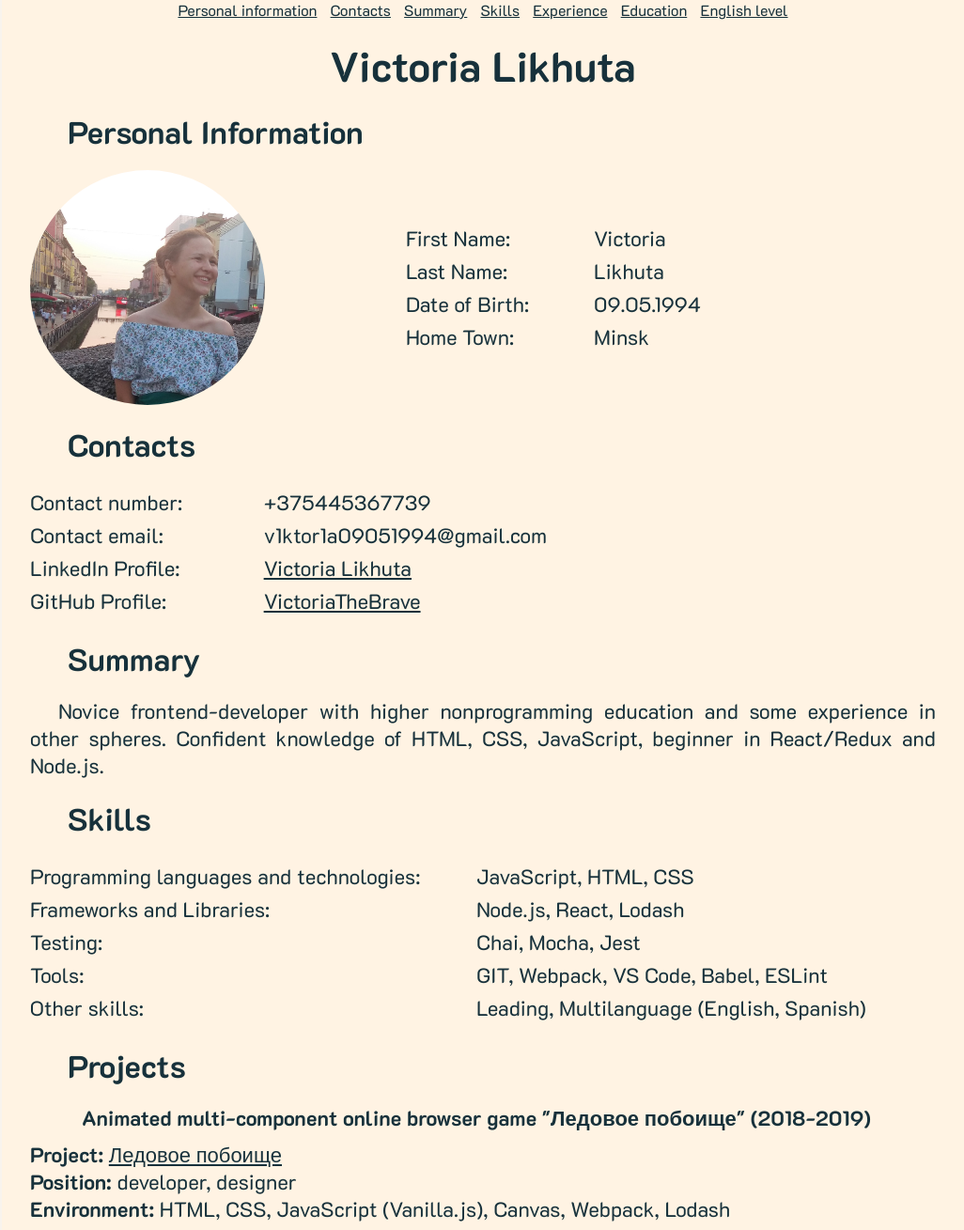
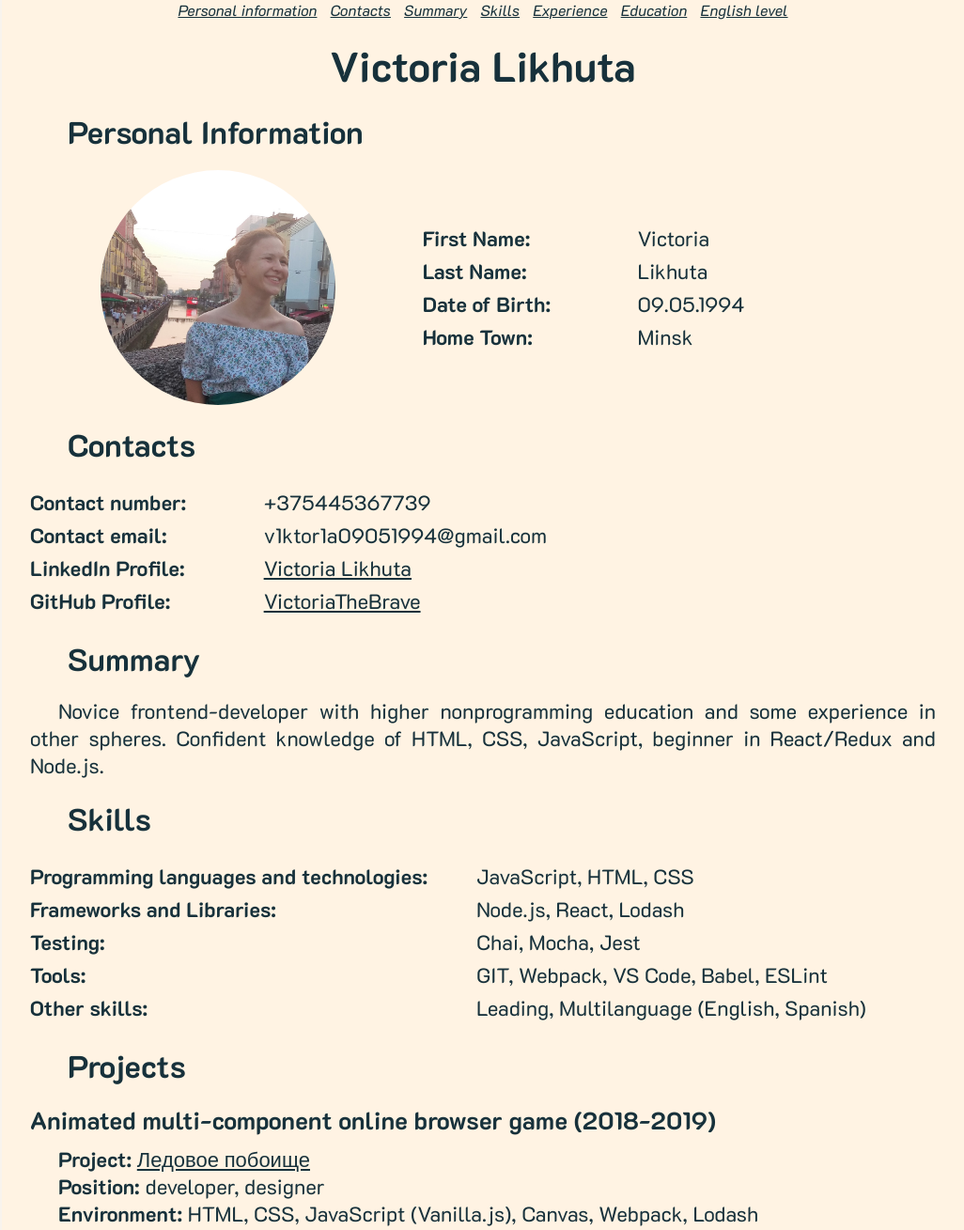
Before and after one commit to VictoriaTheBrave/rsschool-codejam1-cv, a plain HTML site: page index.html in a window 1280 px wide. Shown: the top 1309 px of the page at 94% size, without its empty margins (126-1152 px from the left). Drawn offline with Linux system fonts and the light colour scheme.

Commit message:
fix: fix styles

```diff
--- a/index.css
+++ b/index.css
@@ -22,6 +22,7 @@ nav {
 nav a {
   box-sizing: border-box;
   padding: 0 5px;
+  font-style: italic;
 }
 
 h1 {
@@ -43,20 +44,19 @@ a:hover {
 	color: #4798b8;
 }
 
-img {
-	float: left;
-	margin-right: 30px;
-	border-radius: 50%;
-}
-
 h2 {
 	margin: 20px 40px;
 }
 
 .personal {
-	display: grid;
-	grid-template-columns: 2fr 1fr 1fr;
-	max-width: 800px;
+  display: grid;
+	grid-template-columns: 1.5fr 1fr 1fr;
+  max-width: 800px;
+  margin-left: 75px;
+}
+
+img {
+  border-radius: 50%;
 }
 
 .personal p, .contacts p, .experience p, .skills p {
@@ -65,7 +65,11 @@ h2 {
 }
 
 .key, .value {
-	align-self: center;
+  align-self: center;
+}
+
+.key {
+  font-weight: bold;
 }
 
 .contacts, .skills {
@@ -100,6 +104,7 @@ h2 {
 
 .education td:first-child {
   width: 300px;
+  font-weight: bold;
 }
 
 .education p {
@@ -107,12 +112,16 @@ h2 {
 }
 
 .projects > * {
-  margin-bottom: 20px;
+  margin-bottom: 30px;
+}
+
+.projects p {
+  margin-left: 30px;
 }
 
 .projects h4 {
   margin-bottom: 10px;
-  text-align: center;
+  font-size: 26px;
 }
 
 #english h2+p {
--- a/index.html
+++ b/index.html
@@ -47,7 +47,7 @@
     <section id="contacts">
       <h2>Contacts</h2>
       <div class="contacts" itemprop="contactPoint">
-        <div>
+        <div class="key">
           <p>Contact number:</p>
           <p>Contact email:</p>
           <p>LinkedIn Profile:</p>
@@ -88,7 +88,7 @@
     <section id="skills">
       <h2>Skills</h2>
       <div class="skills">
-        <div>
+        <div class="key">
           <p>Programming languages and technologies:</p>
           <p>Frameworks and Libraries:</p>
           <p>Testing:</p>
@@ -114,7 +114,7 @@
       <div class="projects">
         <!-- <h3>Projects</h3> -->
         <div>
-          <h4>Animated multi-component online browser game "Ледовое побоище" (2018-2019)</h4>
+          <h4>Animated multi-component online browser game (2018-2019)</h4>
           <p><b>Project: </b><a href="https://victoriathebrave.github.io/game/">Ледовое побоище</a></p>
           <p><b>Position: </b>developer, designer</p>
           <p><b>Environment: </b>HTML, CSS, JavaScript (Vanilla.js), Canvas, Webpack, Lodash</p>
```
